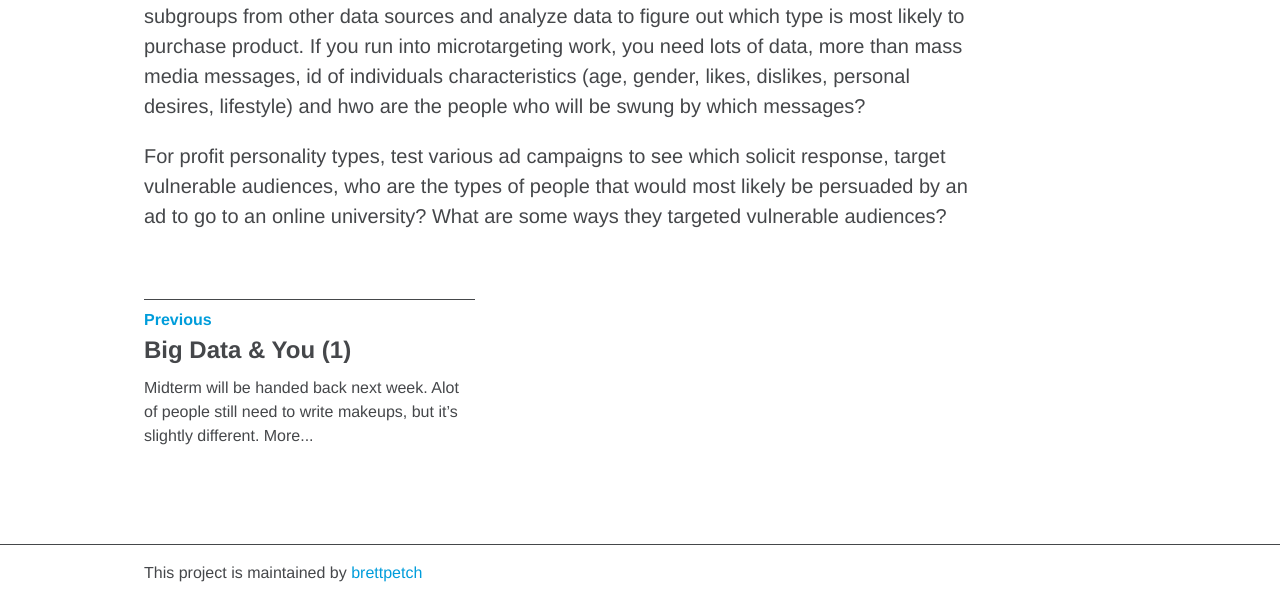
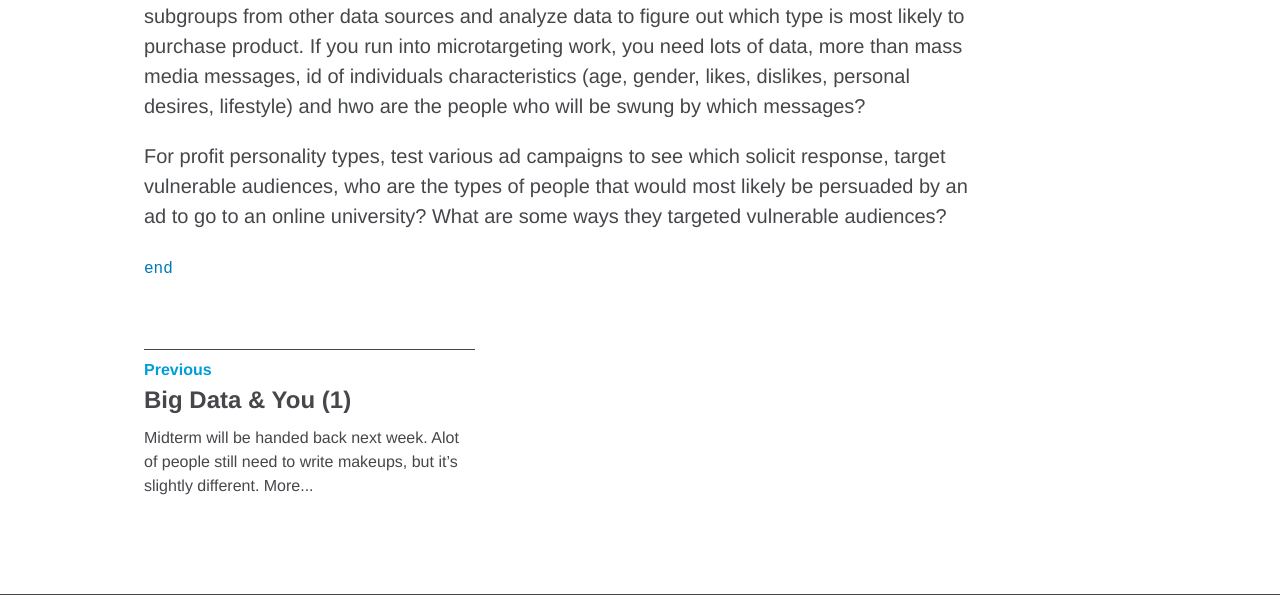
Before and after one commit to brettpetch/MIT-2157, a Jekyll site: the page built from _posts/2020-02-27-15.md, in a window 1280 px wide and 900 px high, scrolled down 1604 px, cut to the strip 0-613 px from the top of the window. Built offline with Jekyll 4.4.1, drawn with Linux system fonts in a browser that asks for light colours; comment, search, counter and statistics services are not loaded.

Commit message:
commit on master

````diff
--- a/_posts/2020-02-27-15.md
+++ b/_posts/2020-02-27-15.md
@@ -26,3 +26,5 @@ Before big data, you created content for a mass audience, individuals identified
 After big data, you identify indivudials by their specific identites. Collect data on specific subgroups from other data sources and analyze data to figure out which type is most likely to purchase product. If you run into microtargeting work, you need lots of data, more than mass media messages, id of individuals characteristics (age, gender, likes, dislikes, personal desires, lifestyle) and hwo are the people who will be swung by which messages?
 
 For profit personality types, test various ad campaigns to see which solicit response, target vulnerable audiences, who are the types of people that would most likely be persuaded by an ad to go to an online university? What are some ways they targeted vulnerable audiences?
+
+```end```
````
